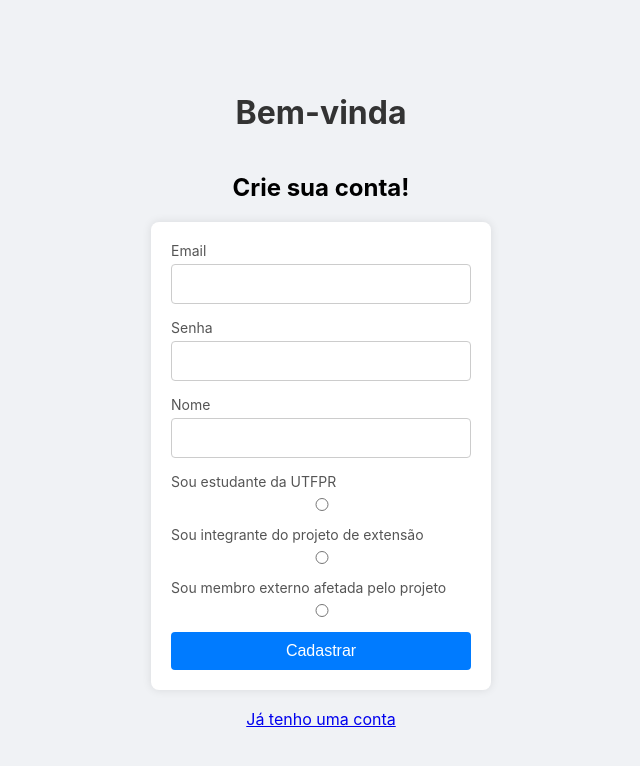
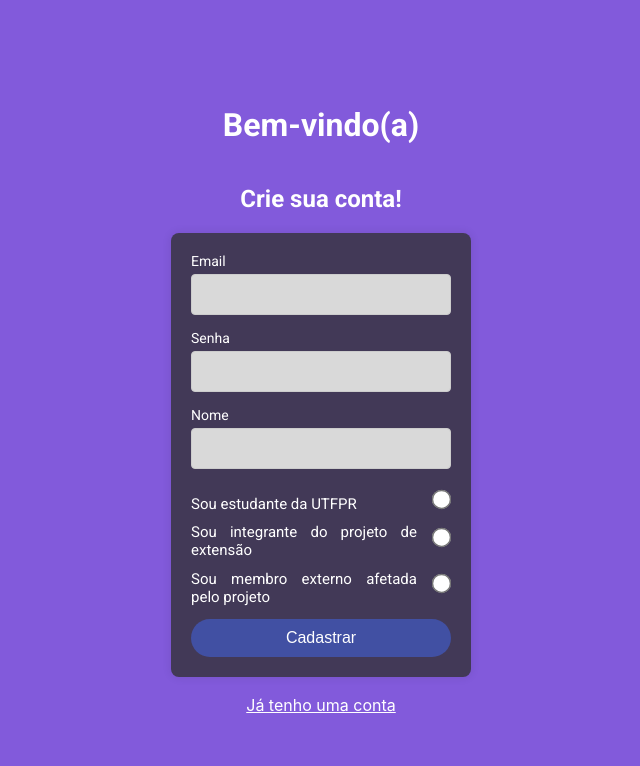
Before and after one commit to JPCassimiro/banco-de-ideias-certificadora-3, a React (Create React App) app: page / in a window 1280 px wide. Shown: the top 766 px of the page, without its empty margins (319-959 px from the left). Built offline with nearby package versions, Linux system fonts and the light colour scheme.

Commit message:
alterando CSS

```diff
--- a/public/index.html
+++ b/public/index.html
@@ -3,6 +3,7 @@
   <head>
     <meta charset="utf-8" />
     <link rel="icon" href="%PUBLIC_URL%/favicon.ico" />
+    <link href="https://fonts.googleapis.com/css2?family=Roboto:wght@400;700&display=swap" rel="stylesheet">
     <meta name="viewport" content="width=device-width, initial-scale=1" />
     <meta name="theme-color" content="#000000" />
     <meta
--- a/src/screens/Login/Login.css
+++ b/src/screens/Login/Login.css
@@ -4,11 +4,17 @@
     align-items: center;
     justify-content: center;
     height: 100vh;
-    background-color: #f0f2f5;
+    background-color: #825ADB;
   }
 
   h1 {
-    color: #333;
+    color:#FFFFFF;
+    font-family: 'Roboto', sans-serif;
+  }
+
+  h2{
+    color: #FFFFFF;
+    font-family: 'Roboto', sans-serif;
   }
 
   .login-form {
@@ -16,7 +22,7 @@
     flex-direction: column;
     width: 300px;
     padding: 20px;
-    background: white;
+    background-color: #423957;
     box-shadow: 0 0 10px rgba(0, 0, 0, 0.1);
     border-radius: 8px;
   }
@@ -30,14 +36,17 @@
   .input-field label {
     margin-bottom: 5px;
     font-size: 14px;
-    color: #555;
+    color: #FFFFFF;
+    font-family: 'Roboto', sans-serif;
   }
 
   .input-field input {
     padding: 10px;
     font-size: 16px;
+    font-family: 'Roboto', sans-serif;
     border: 1px solid #ccc;
     border-radius: 4px;
+    background-color: #D9D9D9;
   }
 
   .default-button {
@@ -46,8 +55,9 @@
     color: white;
     background-color: #007bff;
     border: none;
-    border-radius: 4px;
+    border-radius: 20px;
     cursor: pointer;
+    margin-top: 5%;
   }
 
   .default-button:hover {
@@ -57,3 +67,7 @@
   .error-message{
     color: #ED4337
   }
+
+  .create-account{
+    color: #FFFFFF;
+  }
--- a/src/screens/Login/Login.js
+++ b/src/screens/Login/Login.js
@@ -48,7 +48,7 @@ const LoginPage = () => {
 
   return (
     <div className="login-page">
-      <h1>Bem-vinda</h1>
+      <h1>Bem-vindo(a)</h1>
       <h2>Entre com sua conta!</h2>
       <LoginForm email={email} password={password} setUserEmail={setUserEmail} setUserPassword={setUserPassword} loginHandle={loginHandle} />
       <div>
--- a/src/screens/Sign/Sign.css
+++ b/src/screens/Sign/Sign.css
@@ -4,11 +4,17 @@
   align-items: center;
   justify-content: center;
   height: 100vh;
-    background-color: #f0f2f5;
+  background-color: #825ADB;
 }
 
 h1 {
-    color: #333;
+  color: #FFFFFF;
+  font-family: 'Roboto', sans-serif;
+}
+
+h2 {
+  color: #FFFFFF;
+  font-family: 'Roboto', sans-serif;
 }
 
 .sign-form {
@@ -16,9 +22,10 @@
   flex-direction: column;
   width: 300px;
   padding: 20px;
-    background: white;
+  background-color: #423957;
   box-shadow: 0 0 10px rgba(0, 0, 0, 0.1);
   border-radius: 8px;
+  box-sizing: border-box;
 }
 
 .input-field {
@@ -30,24 +37,51 @@
 .input-field label {
   margin-bottom: 5px;
   font-size: 14px;
-    color: #555;
+  color: #FFFFFF;
+  font-family: 'Roboto', sans-serif;
+
 }
 
 .input-field input {
   padding: 10px;
   font-size: 16px;
+  font-family: 'Roboto', sans-serif;
   border: 1px solid #ccc;
   border-radius: 4px;
+  background-color: #D9D9D9;
+}
+
+.radio-field {
+  display: flex;
+  flex-direction: row;
+  justify-content:space-between;
+
+}
+
+.radio-field label{
+  display: flex;
+  color: #FFFFFF;
+  margin-top: 4%;
+  margin-right: 5%;
+  font-family: 'Roboto', sans-serif;
+  font-size: 15px;
+  text-align: justify;
+  color: white;
+}
+
+.radio-field input {
+  transform: scale(1.5);
 }
 
 .default-button {
   padding: 10px;
   font-size: 16px;
   color: white;
-    background-color: #007bff;
+  background-color: #415BC4B2;
   border: none;
-    border-radius: 4px;
+  border-radius: 20px;
   cursor: pointer;
+  margin-top: 5%;
 }
 
 .default-button:hover {
@@ -57,3 +91,7 @@
 .error-message{
   color: #ED4337
 }
+
+.login-account{
+  color: #FFFFFF;
+}
--- a/src/screens/Sign/Sign.js
+++ b/src/screens/Sign/Sign.js
@@ -63,7 +63,7 @@ const SignPage = () => {
 
     return (
         <div className="sign-page">
-            <h1>Bem-vinda</h1>
+            <h1>Bem-vindo(a)</h1>
             <h2>Crie sua conta!</h2>
             <FormSign email={email} password={password} name={name} setUserEmail={setUserEmail} setUserPassword={setUserPassword} setUserName={setUserName} setUserType={setUserType} signUpHandle={signUpHandle} />
             <div>
@@ -83,9 +83,9 @@ function FormSign({ setUserEmail, setUserPassword, setUserName, setUserType, sig
             <InputField value={email} className="input-field" label="Email" type="email" onChange={setUserEmail} />
             <InputField value={password}className="input-field" label="Senha" type="password" onChange={setUserPassword} />
             <InputField value={name}className="input-field" label="Nome" type="text" onChange={setUserName} />
-            <InputField className="input-field" name="radioButton" label="Sou estudante da UTFPR" type="radio" value="student" onChange={setUserType} />
-            <InputField className="input-field" name="radioButton" label="Sou integrante do projeto de extensão" type="radio" value="member" onChange={setUserType} />
-            <InputField className="input-field" name="radioButton" label="Sou membro externo afetada pelo projeto" type="radio" value="external" onChange={setUserType} />
+            <InputField className="radio-field" name="radioButton" label="Sou estudante da UTFPR" type="radio" value="student" onChange={setUserType} />
+            <InputField className="radio-field" name="radioButton" label="Sou integrante do projeto de extensão" type="radio" value="member" onChange={setUserType} />
+            <InputField className="radio-field" name="radioButton" label="Sou membro externo afetada pelo projeto" type="radio" value="external" onChange={setUserType} />
             <Button className="default-button" onClick={signUpHandle} text="Cadastrar" />
         </form>
     )
```
Lines whose indentation alone changed are shown as unchanged.
